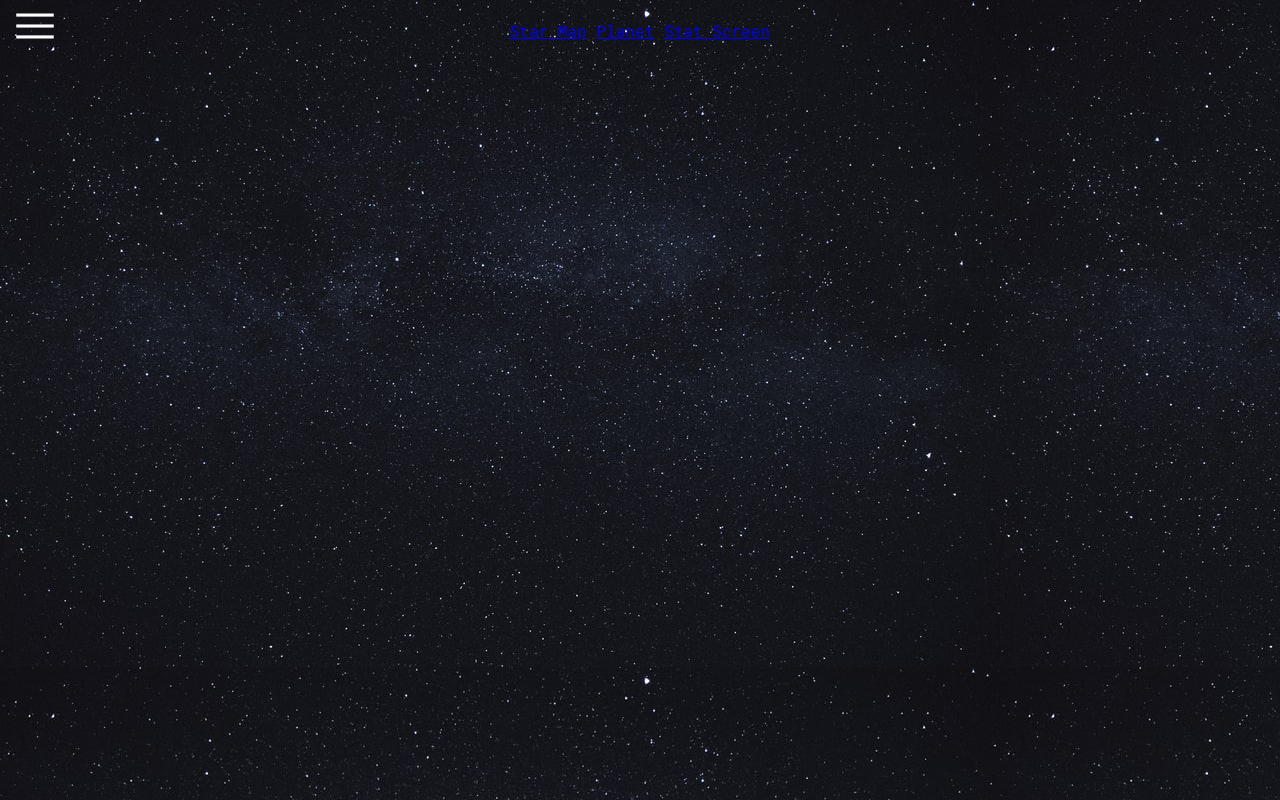
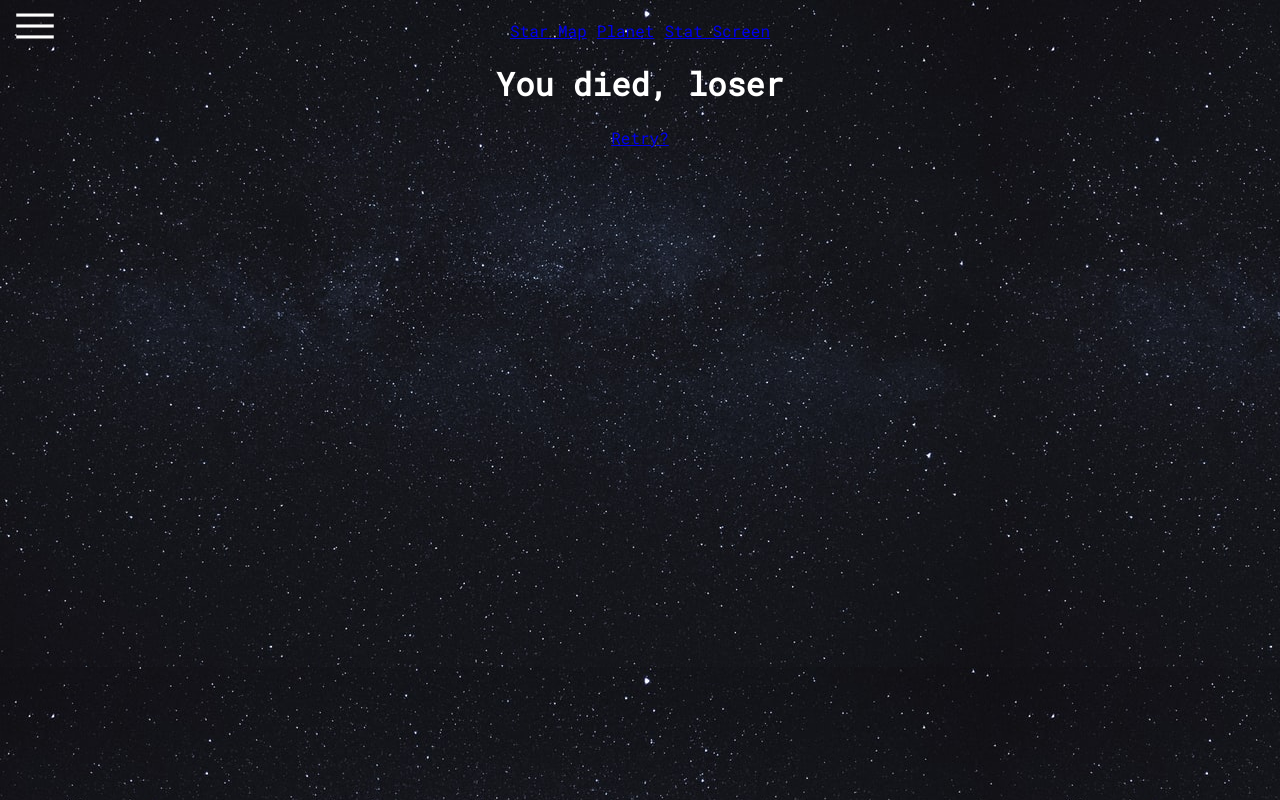
Before and after one commit to tcloma/Cosmo-Quizzer-FIS, a React (Create React App) app: page /Death in a window 1280 px wide. Built offline with nearby package versions, Linux system fonts and the light colour scheme.

Commit message:
added Death Screen

```diff
--- /dev/null
+++ b/src/Components/Death.js
@@ -0,0 +1,17 @@
+import { useState } from "react"
+import { Navigate } from "react-router-dom"
+
+const Death = () => {
+
+    const [ready, setReady] = useState(false)
+
+
+    return (
+        <div>
+            <h1>You died, loser</h1>
+            <div style={{ display: "flex", justifyContent: "center" }}>{<a href="/">Retry?</a>}</div>
+        </div>
+    )
+}
+
+export default Death
--- a/src/Components/GameContainer.js
+++ b/src/Components/GameContainer.js
@@ -11,6 +11,7 @@ import NavBar from './NavBar';
 import StatScreen from "./StatScreen";
 import questions from "../questions";
 import Instructions from "./Instructions";
+import Death from "./Death";
 
 const GameContainer = () => {
 
@@ -139,6 +140,9 @@ const GameContainer = () => {
               questionArray={questionArray}
               setQuestionArray={setQuestionArray}
             />} />
+          <Route path="/Death" element={
+            <Death />
+          } />
         </Routes>
       </Router>
     </div>
--- a/src/Components/Planet.js
+++ b/src/Components/Planet.js
@@ -36,14 +36,12 @@ const Planet = ({ planetId, playerUrl, getUrl, lives, setLives, numberCorrect, s
     }
 
     if (lives === 0) {
-      alert('death sequence or smth idk')
       setTimerStart(false)
       clearTimeout(timerId)
 
     }
 
     if (currentQuestions === undefined) {
-      alert('win sequence or smth')
       setTimerStart(false)
       clearTimeout(timerId)
     }
```
